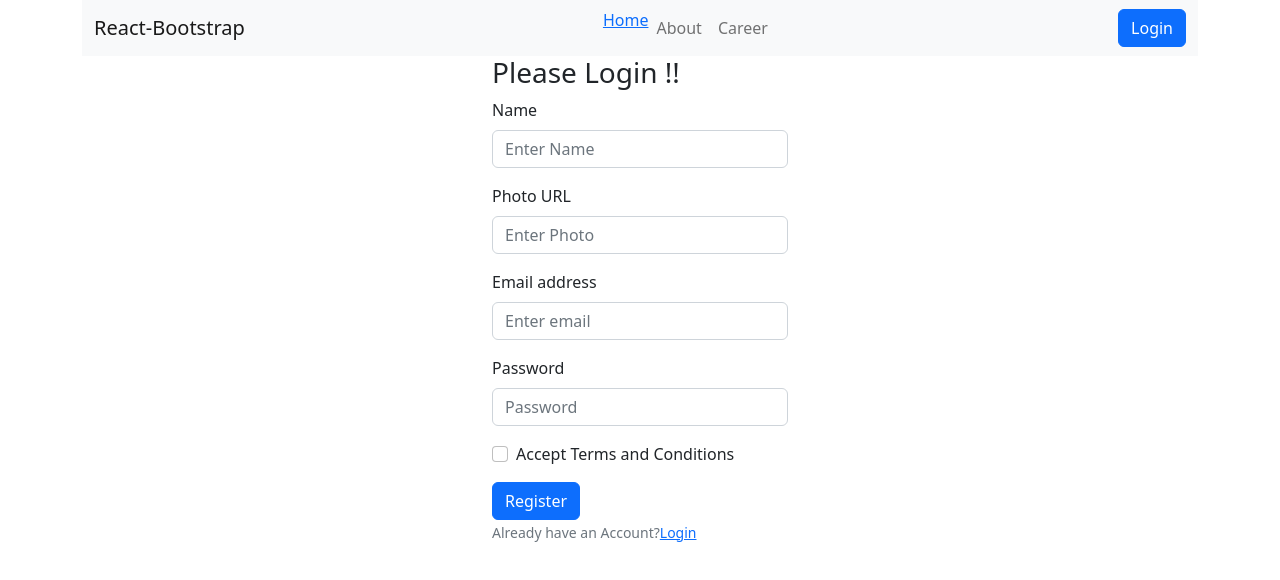
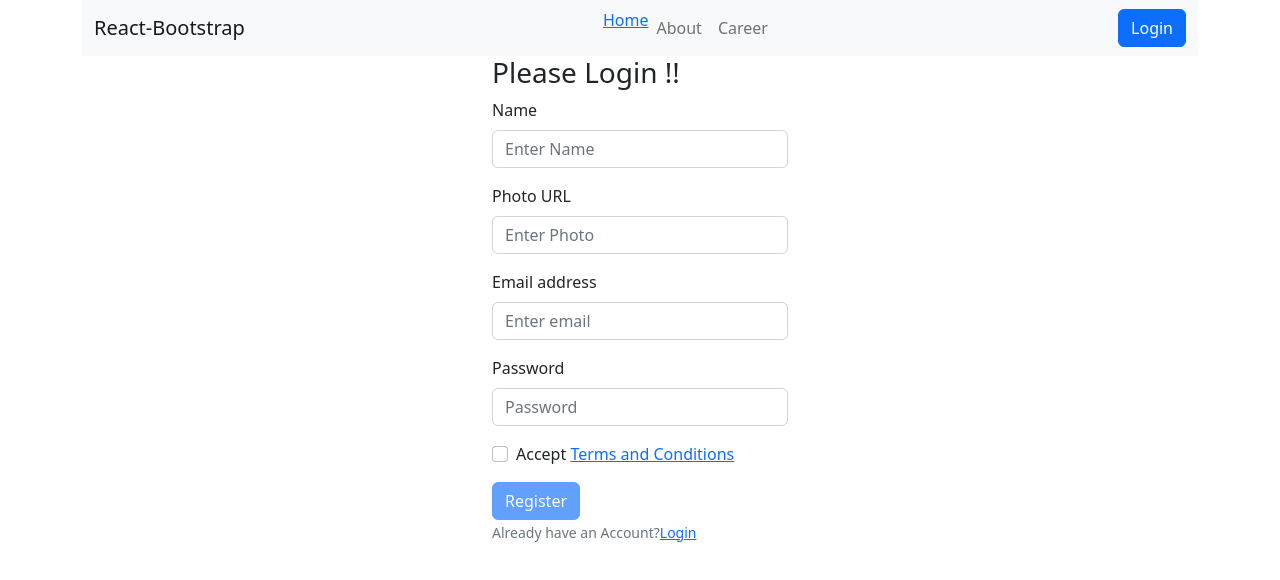
Before and after one commit to mehjabinhasanmoni/the-news-dragon-client, a React (Vite) app: page /register in a window 1280 px wide. Shown: the top 580 px of the page. Built offline with nearby package versions, Linux system fonts and the light colour scheme; no server answers.

Commit message:
set terms & condition in reggistration and if check or not then disable or enable register buttn

```diff
--- a/src/pages/Login/Register.jsx
+++ b/src/pages/Login/Register.jsx
@@ -1,13 +1,13 @@
-import React, { useContext } from 'react';
-import { Button, Container, Form } from 'react-bootstrap';
-import { Link } from 'react-router-dom';
-import { AuthContext } from '../../Providers/AuthProvider';
+import React, { useContext, useState } from "react";
+import { Button, Container, Form } from "react-bootstrap";
+import { Link } from "react-router-dom";
+import { AuthContext } from "../../Providers/AuthProvider";
 
 const Register = () => {
+  const { createUser } = useContext(AuthContext);
+  const [accepted, setAccepted] = useState(false);
 
-    const {createUser} = useContext(AuthContext);
-
-    const handleRegister = event => {
+  const handleRegister = (event) => {
     event.preventDefault();
     const form = event.target;
     const name = form.name.value;
@@ -15,59 +15,80 @@ const Register = () => {
     const email = form.email.value;
     const photo = form.photo.value;
 
-            console.log(name,photo,email,password);
+    console.log(name, photo, email, password);
     createUser(email, password)
-            .then(result => {
+      .then((result) => {
         const createdUser = result.user;
         console.log(createdUser);
       })
-            .error(error =>{
+      .error((error) => {
         console.log(error);
-            })
+      });
+  };
 
+  const handleAccepted = event => {
+    setAccepted(event.target.checked);
   }
 
   return (
-        <Container className='mx-auto w-25'>
+    <Container className="mx-auto w-25">
       <h3>Please Login !!</h3>
-        <Form onSubmit={handleRegister} >
+      <Form onSubmit={handleRegister}>
         <Form.Group className="mb-3" controlId="formBasicEmail">
           <Form.Label>Name</Form.Label>
-                    <Form.Control type="text" name="name" placeholder="Enter Name" required/>
-
+          <Form.Control
+            type="text"
+            name="name"
+            placeholder="Enter Name"
+            required
+          />
         </Form.Group>
         <Form.Group className="mb-3" controlId="formBasicEmail">
           <Form.Label>Photo URL</Form.Label>
-                    <Form.Control type="text" name="photo" placeholder="Enter Photo" required/>
-
+          <Form.Control
+            type="text"
+            name="photo"
+            placeholder="Enter Photo"
+            required
+          />
         </Form.Group>
         <Form.Group className="mb-3" controlId="formBasicEmail">
           <Form.Label>Email address</Form.Label>
-                    <Form.Control type="email" name="email" placeholder="Enter email" required/>
-
+          <Form.Control
+            type="email"
+            name="email"
+            placeholder="Enter email"
+            required
+          />
         </Form.Group>
 
         <Form.Group className="mb-3" controlId="formBasicPassword">
           <Form.Label>Password</Form.Label>
-                    <Form.Control type="password" name="password" placeholder="Password" required/>
+          <Form.Control
+            type="password"
+            name="password"
+            placeholder="Password"
+            required
+          />
         </Form.Group>
         <Form.Group className="mb-3" controlId="formBasicCheckbox">
-                    <Form.Check type="checkbox" name="accept" label="Accept Terms and Conditions" />
+          <Form.Check
+          onClick={handleAccepted}
+            type="checkbox"
+            name="accept"
+            label={<>Accept <Link to="/terms">Terms and Conditions</Link></>}
+          />
         </Form.Group>
 
-                <Button variant="primary" type="submit">
+        <Button variant="primary"  disabled={!accepted} type="submit">
           Register
         </Button>
-                <br/>
+        <br />
         <Form.Text className="text-secondary">
           Already have an Account?<Link to="/login">Login</Link>
         </Form.Text>
-                <Form.Text className="text-success">
-
-                 </Form.Text>
-                 <Form.Text className="text-danger">
-
-                </Form.Text>
+        <Form.Text className="text-success"></Form.Text>
+        <Form.Text className="text-danger"></Form.Text>
       </Form>
     </Container>
   );
--- /dev/null
+++ b/src/pages/Shared/Terms/Terms.jsx
@@ -0,0 +1,15 @@
+import React from 'react';
+import { Link } from 'react-router-dom';
+
+const Terms = () => {
+    return (
+        <div>
+           <h2>Our Terms & Conditions</h2>
+           <p>Lorem ipsum dolor sit amet, consectetur adipisicing elit. Eaque aliquam beatae molestiae cum molestias sit dolores? Quos facere voluptatum asperiores?</p>
+           <p>Lorem ipsum dolor sit amet consectetur adipisicing elit. Fuga in voluptatum debitis vel at, cumque nesciunt quisquam assumenda quaerat vero, ullam blanditiis. Fuga et ut ea unde cupiditate quae. Provident fuga tempora alias, repellat quis rem dolores possimus commodi iure sunt in accusantium dolor esse officiis accusamus porro culpa libero deleniti fugit. Laudantium, quod! Nemo dolor consectetur modi et dolores?</p>
+           <p>Go back to  <Link to="/register">Register</Link></p>
+        </div>
+    );
+};
+
+export default Terms;
--- a/src/routes/Routes.jsx
+++ b/src/routes/Routes.jsx
@@ -8,6 +8,7 @@ import LoginLayout from "../layouts/LoginLayout";
 import Login from "../pages/Login/Login";
 import Register from "../pages/Login/Register";
 import PrivateRoute from "./PrivateRoute";
+import Terms from "../pages/Shared/Terms/Terms";
 
 const router = createBrowserRouter([
     {
@@ -26,6 +27,10 @@ const router = createBrowserRouter([
             {
                 path:'register',
                 element:<Register></Register>
+            },
+            {
+                path : 'terms',
+                element:<Terms></Terms>
             }
 
         ]
```
Lines whose indentation alone changed are shown as unchanged.
